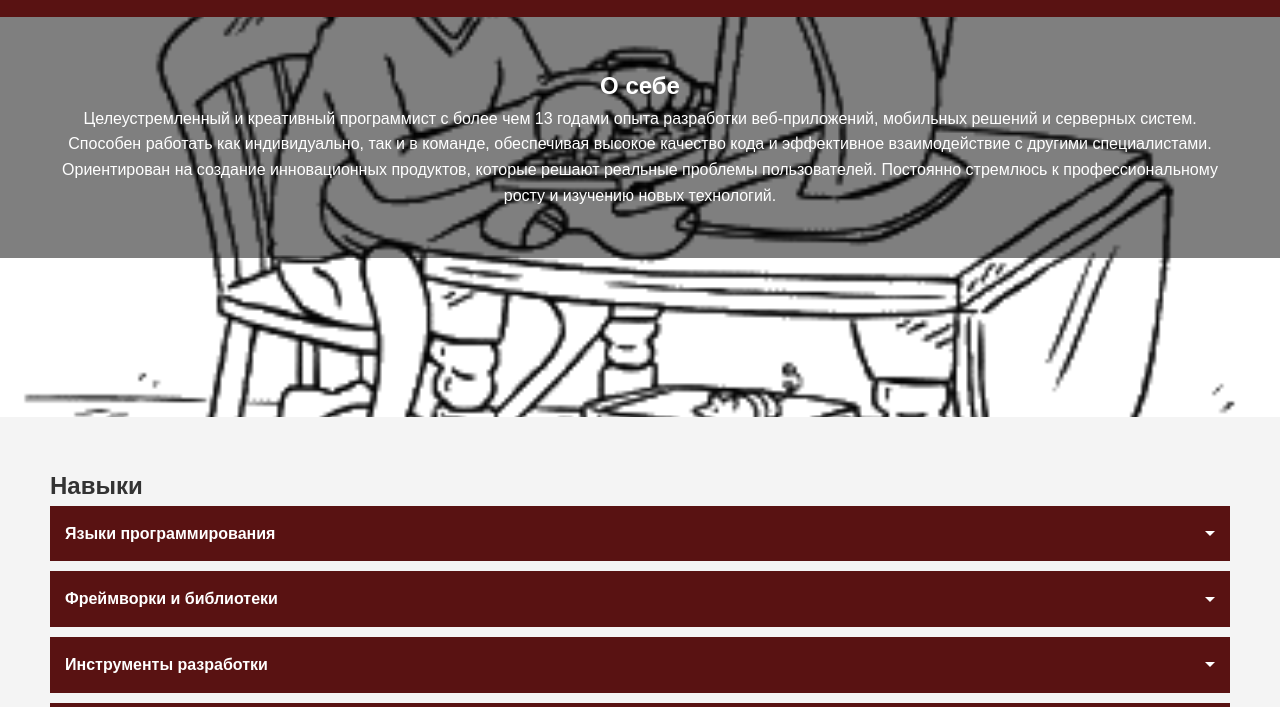
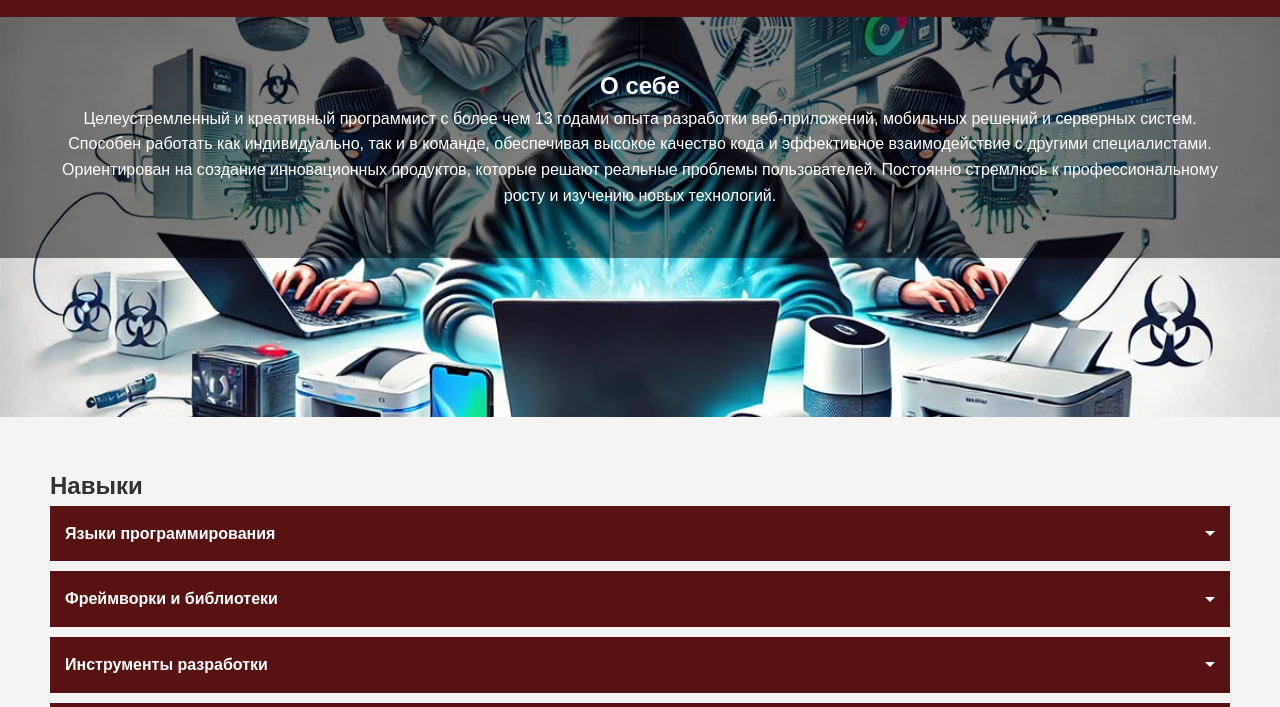
Before and after one commit to AleksVitko/aleksvitko.github.io, a plain HTML site: page index.html in a window 1280 px wide. Shown: the part 93-800 px from the top of the page. Drawn offline with Linux system fonts and the light colour scheme.

Commit message:
Update styles.css

```diff
--- a/css/styles.css
+++ b/css/styles.css
@@ -88,7 +88,7 @@ body {
     overflow: hidden;
 }
 .parallax-image {
-    background: url('../images/flr2.gif') no-repeat center center/cover;
+    background: url('../images/cd6pcnkqjlr5r1ve4o7170gy0j2kbror.jpg') no-repeat center center/cover;
     position: absolute;
     top: 0;
     left: 0;
```
